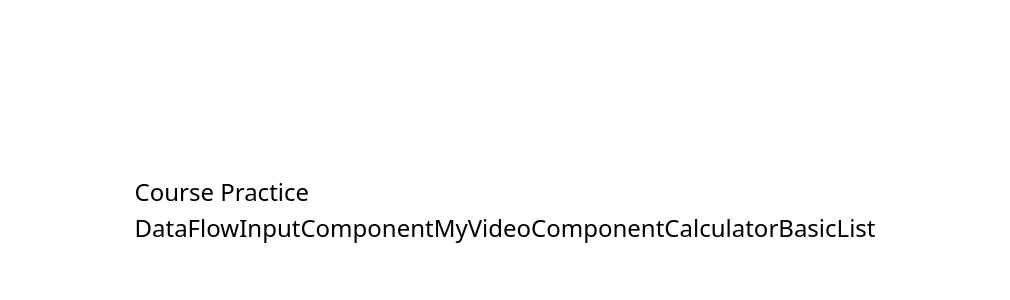
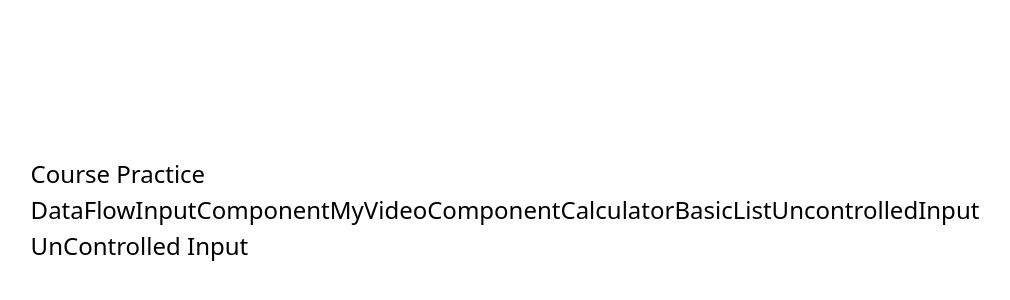
Before and after one commit to Sisi-tech/course-practice, a React (Vite) app: page /uncontrolledInput in a window 1280 px wide. Shown: the part 190-490 px from the top of the page, without its empty margins (135-1145 px from the left). Built offline with nearby package versions, Linux system fonts and the light colour scheme.

Commit message:
uncontrolled Input

```diff
--- a/src/App.jsx
+++ b/src/App.jsx
@@ -2,9 +2,10 @@ import Calculator from "./calculator"
 import DataFlow from "./DataFlow"
 import InputComponent from './Hooks'
 import MyVideoComponent from "./Video.jsx"
-import { BrowserRouter, Route, Routes, Link} from "react-router-dom";
+import { BrowserRouter, Route, Routes, Link, Form} from "react-router-dom";
 import DessertsList from "./Desserts";
 import dessertsList from './DessertsData.jsx';
+import UncontrolledInput from "./UncontrolledInput";
 
 
 
@@ -20,6 +21,7 @@ function App() {
         <Link to="/myVideoComponent">MyVideoComponent</Link>
         <Link to="/calculator">Calculator</Link>
         <Link to='/basicList'>BasicList</Link>
+        <Link to='/uncontrolledInput'>UncontrolledInput</Link>
       </nav>
         <Routes>
           <Route path='/dataFlow' element={<DataFlow />} />
@@ -27,6 +29,7 @@ function App() {
           <Route path='/myVideoComponent' element={<MyVideoComponent />} />
           <Route path='/calculator' element={<Calculator />} />
           <Route path='/basicList' element={<DessertsList data={dessertsList} />} />
+          <Route path='/uncontrolledInput' element={<UncontrolledInput />} />
         </Routes>
       </BrowserRouter>
     </div>
--- /dev/null
+++ b/src/UncontrolledInput.jsx
@@ -0,0 +1,16 @@
+import { useRef } from 'react';
+
+const UncontrolledInput = () => {
+    const inputRef = useRef(null);
+    const handleSubmit = () => {
+        const inputValue = inputRef.current.value;
+    }
+    return (
+        <form className='flex flex-col' onSubmit={handleSubmit}>
+            <label className='text-gray-200 py-2'>UnControlled Input</label>
+            <input className='px-2 text-gray-800' ref={inputRef} type="text" />
+        </form>
+    );
+}
+
+export default UncontrolledInput;
```
